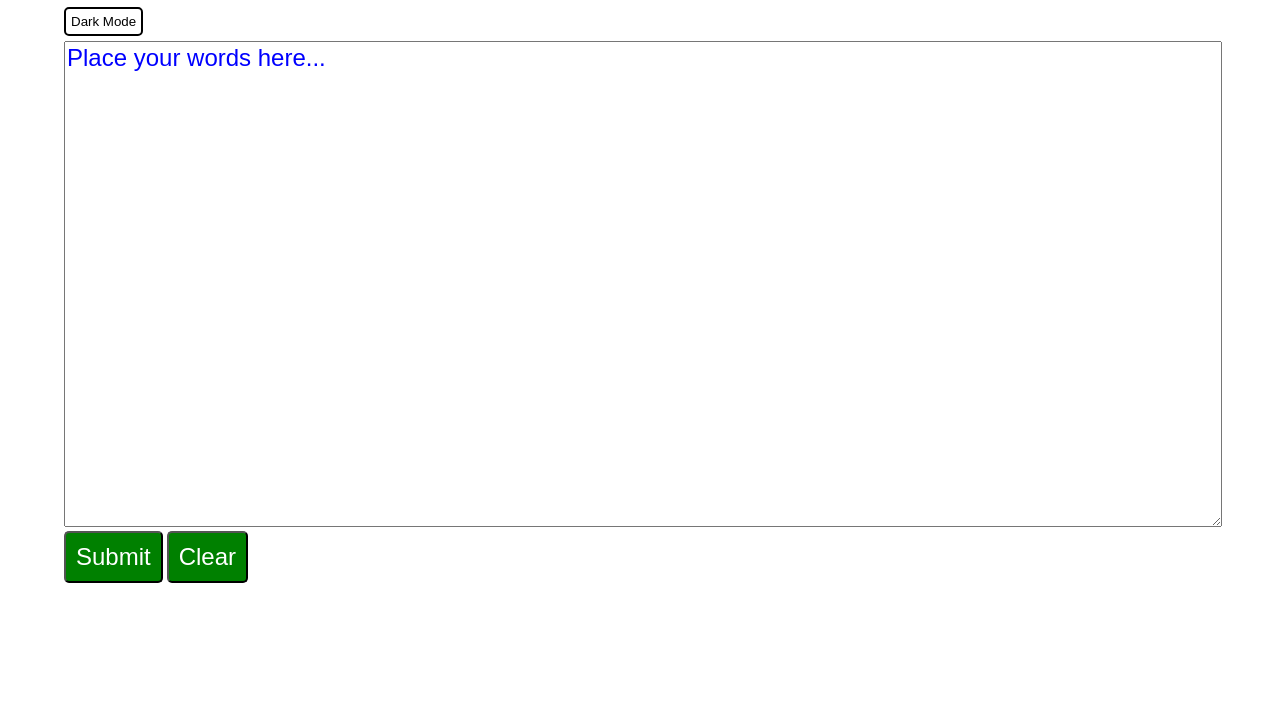
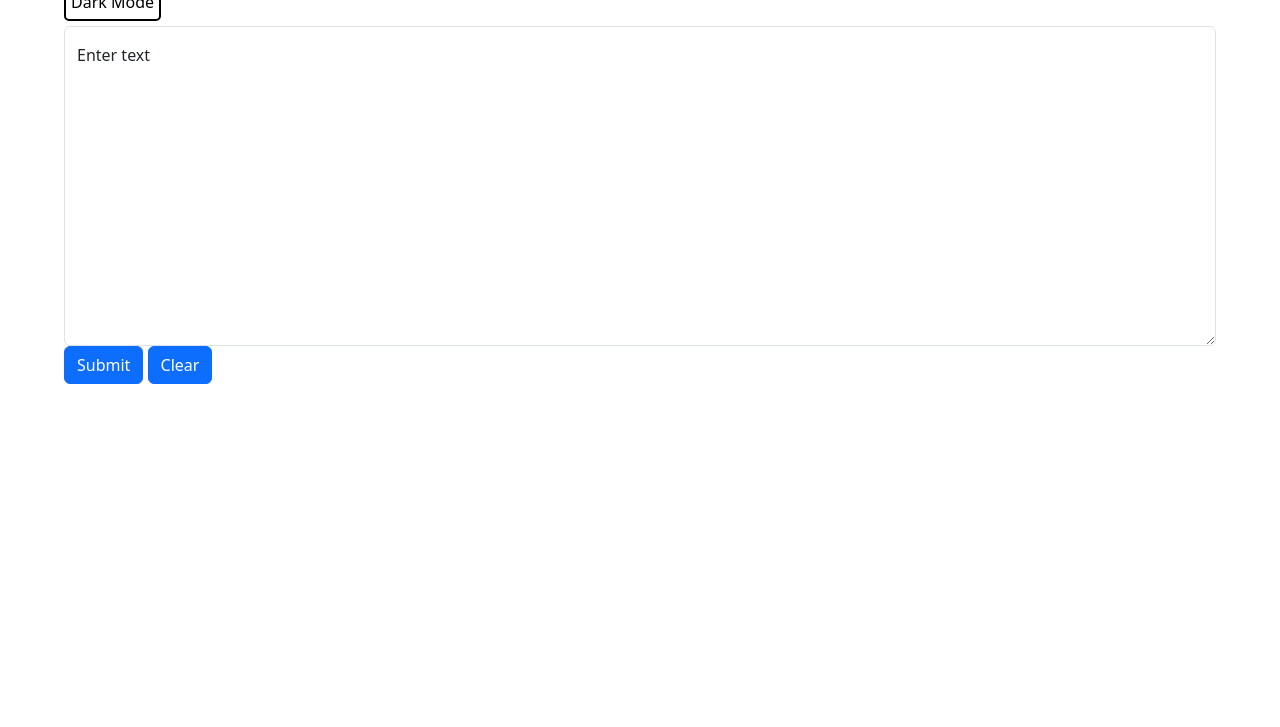
Before and after one commit to mpnunan/LAB-word-counter, a plain HTML site: page index.html in a window 1280 px wide. Shown: the part 73-800 px from the top of the page. Drawn offline with nearby package versions, Linux system fonts and the light colour scheme.

Commit message:
added bootstrap to textarea and buttons

```diff
--- a/index.html
+++ b/index.html
@@ -6,6 +6,7 @@
   <meta name="viewport" content="width=device-width, initial-scale=1.0">
   <title>Word Counter</title>
   <link rel="shortcut icon" href="icon.png" type="image/x-icon">
+  <link href="https://cdn.jsdelivr.net/npm/bootstrap@5.3.0-alpha3/dist/css/bootstrap.min.css" rel="stylesheet" integrity="sha384-KK94CHFLLe+nY2dmCWGMq91rCGa5gtU4mk92HdvYe+M/SXH301p5ILy+dN9+nJOZ" crossorigin="anonymous">
   <link rel="stylesheet" href="main.css">
 </head>
 <body>
@@ -13,12 +14,20 @@
   <button id="bg-switch">Dark Mode</button>
   <div id="error" class="error"></div>
   <form>
-    <textarea placeholder="Place your words here..."></textarea>
-    <button type="submit">Submit</button>
-    <button type="reset">Clear</button>
+    <div class="form-floating">
+      <textarea class="form-control" placeholder="Leave a comment here" id="floatingTextarea2" style="height: 20em"></textarea>
+      <label for="floatingTextarea2">Enter text</label>
+    </div>
+    <!-- <button type="submit">Submit</button> -->
+    <!-- <button type="reset">Clear</button> -->
+    <div class="d-grid gap-2 d-md-block">
+      <button class="btn btn-primary" type="submit">Submit</button>
+      <button class="btn btn-primary" type="reset">Clear</button>
+    </div>
   </form>
   <div id="word-count"></div>
 
   <script src="main.js"></script>
+  <script src="https://cdn.jsdelivr.net/npm/bootstrap@5.3.0-alpha3/dist/js/bootstrap.bundle.min.js" integrity="sha384-ENjdO4Dr2bkBIFxQpeoTz1HIcje39Wm4jDKdf19U8gI4ddQ3GYNS7NTKfAdVQSZe" crossorigin="anonymous"></script>
 </body>
 </html>
```
